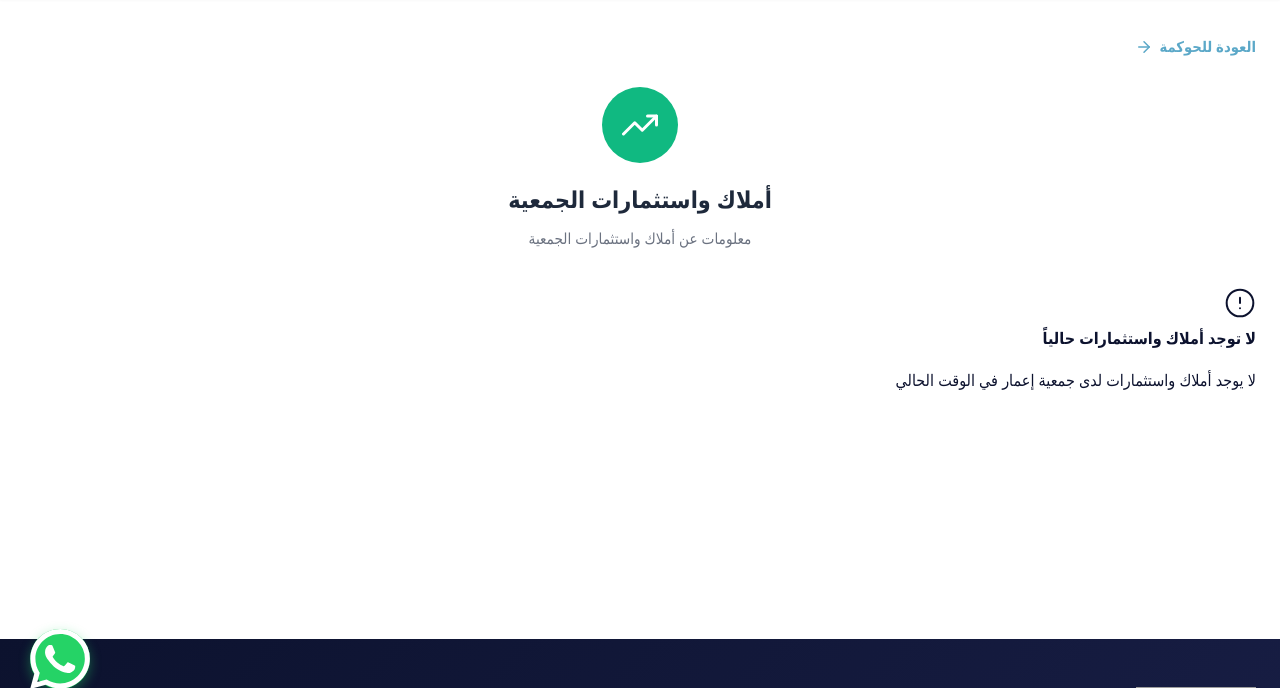
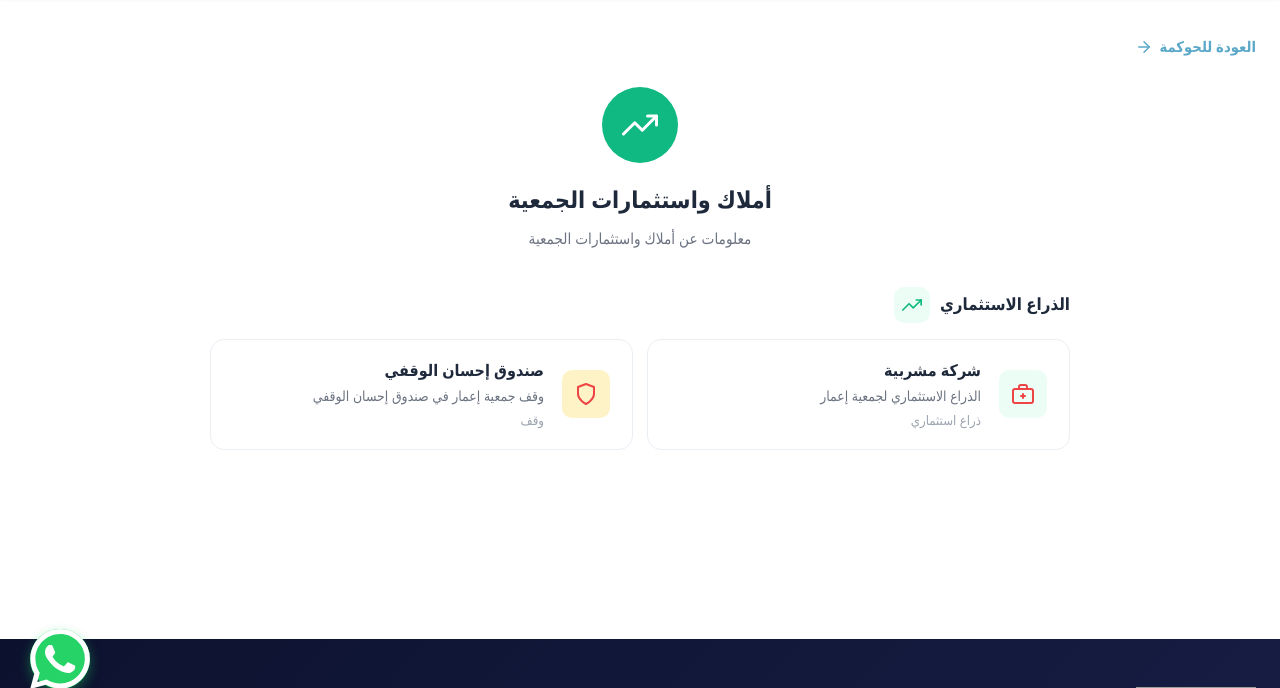
Before and after one commit to hinpmed/emaar, a Django app: page /governance/assets/ in a window 1280 px wide. Shown: the part 81-769 px from the top of the page. Run offline with Django 5.2, Linux system fonts and the light colour scheme; grey boxes are pictures that could not be loaded.

Commit message:
Update governance pages with 2025 data
- Add 2025 financial statements
- Add Q5 and updated 2025 GA meeting minutes
- Update board members names per official letter (22-12-2025)
- Update board formation letter to 2025 version
- Add investment section: Mashrobia company + Ihsan Waqf fund
- Add 2025 annual report entry

Co-Authored-By: Claude Sonnet 4.6 <noreply@anthropic.com>

```diff
--- a/website/templates/website/governance_assets.html
+++ b/website/templates/website/governance_assets.html
@@ -31,17 +31,50 @@
       <p  class="gsub-hero__sub">معلومات عن أملاك واستثمارات الجمعية</p>
     </div>
 
-    <!-- ── empty state ── -->
-    <div class="gsub-empty">
-      <div class="gsub-empty__icon">
-        <svg viewBox="0 0 24 24" fill="none" stroke="currentColor" stroke-width="1.5" stroke-linecap="round" stroke-linejoin="round" width="2rem">
-            <circle cx="12" cy="12" r="10"/>
-          <line x1="12" y1="8"  x2="12" y2="12"/>
-          <line x1="12" y1="16" x2="12.01" y2="16"/>
+    <!-- ── investments grid ── -->
+    <div class="gsub-group-head">
+      <span class="gsub-group-head__label">الذراع الاستثماري</span>
+      <span class="gsub-group-head__badge" style="background:#ecfdf5; color:#10b981;">
+        <svg viewBox="0 0 24 24" fill="none" stroke="currentColor" stroke-width="2" stroke-linecap="round" stroke-linejoin="round">
+          <polyline points="23 6 13.5 15.5 8.5 10.5 1 18"/>
+          <polyline points="17 6 23 6 23 12"/>
         </svg>
+      </span>
+    </div>
+
+    <div class="gsub-docs-grid" style="grid-template-columns:repeat(auto-fill,minmax(280px,1fr));">
+
+      <!-- شركة مشربية -->
+      <div class="gsub-doc-card" style="cursor:default;">
+        <div class="gsub-doc-card__text">
+          <p class="gsub-doc-card__name">شركة مشربية</p>
+          <p class="gsub-doc-card__desc">الذراع الاستثماري لجمعية إعمار</p>
+          <p class="gsub-doc-card__meta">ذراع استثماري</p>
+        </div>
+        <span class="gsub-doc-card__icon" style="background:#ecfdf5;">
+          <svg viewBox="0 0 24 24" fill="none" stroke="#10b981" stroke-width="2" stroke-linecap="round" stroke-linejoin="round">
+            <rect x="2" y="7" width="20" height="14" rx="2"/>
+            <path d="M16 7V5a2 2 0 00-2-2h-4a2 2 0 00-2 2v2"/>
+            <line x1="12" y1="12" x2="12" y2="16"/>
+            <line x1="10" y1="14" x2="14" y2="14"/>
+          </svg>
+        </span>
       </div>
-      <h2 class="gsub-empty__title">لا توجد أملاك واستثمارات حالياً</h2>
-      <p  class="gsub-empty__desc">لا يوجد أملاك واستثمارات لدى جمعية إعمار في الوقت الحالي</p>
+
+      <!-- صندوق احسان الوقفي -->
+      <div class="gsub-doc-card" style="cursor:default;">
+        <div class="gsub-doc-card__text">
+          <p class="gsub-doc-card__name">صندوق إحسان الوقفي</p>
+          <p class="gsub-doc-card__desc">وقف جمعية إعمار في صندوق إحسان الوقفي</p>
+          <p class="gsub-doc-card__meta">وقف</p>
+        </div>
+        <span class="gsub-doc-card__icon" style="background:#fef3c7;">
+          <svg viewBox="0 0 24 24" fill="none" stroke="#f59e0b" stroke-width="2" stroke-linecap="round" stroke-linejoin="round">
+            <path d="M12 22s8-4 8-10V5l-8-3-8 3v7c0 6 8 10 8 10z"/>
+          </svg>
+        </span>
+      </div>
+
     </div>
 
   </div>
--- a/website/templates/website/governance_board_members.html
+++ b/website/templates/website/governance_board_members.html
@@ -209,7 +209,7 @@
         </span>
       </div>
 
-      <a href="{% static 'pdf/خطاب تشكيل المجلس.pdf' %}" target="_blank" class="gsub-doc-card">
+      <a href="{% static 'pdf/خطاب تشكيل المجلس 2025.pdf' %}" target="_blank" class="gsub-doc-card">
         <div class="gsub-doc-card__text">
           <p class="gsub-doc-card__name">خطاب تشكيل مجلس الإدارة</p>
           <p class="gsub-doc-card__desc">قرار التعيين الرسمي لأعضاء المجلس</p>
--- a/website/views.py
+++ b/website/views.py
@@ -760,17 +760,17 @@ def governance_general_members(request):
 def governance_board_members(request):
     """أعضاء مجلس الإدارة"""
     board_members = [
-        {'name': 'د. كمال محمد عثمان', 'position': 'رئيس مجلس الإدارة'},
-        {'name': 'م. عبدالله فهد الردادي', 'position': 'نائب رئيس مجلس الإدارة'},
-        {'name': 'أ. عمر هاشم برزنجي', 'position': 'عضو مجلس الإدارة'},
-        {'name': 'أ. يوسف أيمن عبدالغني', 'position': 'عضو مجلس الإدارة'},
-        {'name': 'أ. أحمد بكر زيدان', 'position': 'عضو مجلس الإدارة'},
+        {'name': 'كمال محمد حسين عثمان', 'position': 'رئيس مجلس الإدارة'},
+        {'name': 'عبداللّٰه بن فهد بن سالم الردادي', 'position': 'نائب رئيس مجلس الإدارة'},
+        {'name': 'عمر هاشم بن محمد برزنجي', 'position': 'عضو مجلس الإدارة'},
+        {'name': 'يوسف ايمن عبدالغني احمد', 'position': 'عضو مجلس الإدارة'},
+        {'name': 'احمد بكر احمد زيدان', 'position': 'عضو مجلس الإدارة'},
     ]
 
     context = {
         'board_members': board_members,
-        'term_number': 2,
-        'remaining_years': 'سنتين',
+        'term_number': 3,
+        'remaining_years': 'حتى 09-12-2025',
     }
     return render(request, 'website/governance_board_members.html', context)
 
```
Also changed, not shown: website/templates/website/annual_reports.html (+14 -0 lines), website/templates/website/governance_financial.html (+12 -0 lines), website/templates/website/governance_meetings.html (+14 -1 lines), 3 other files.
